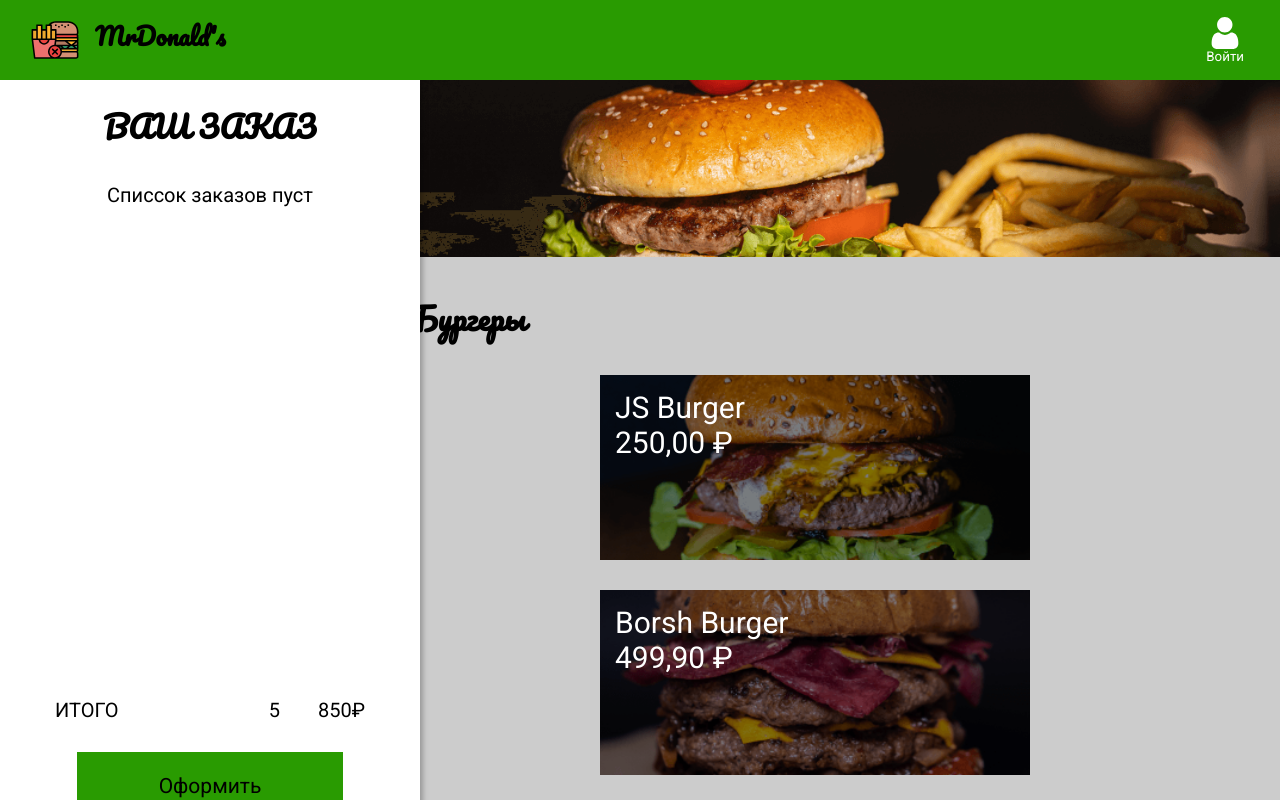
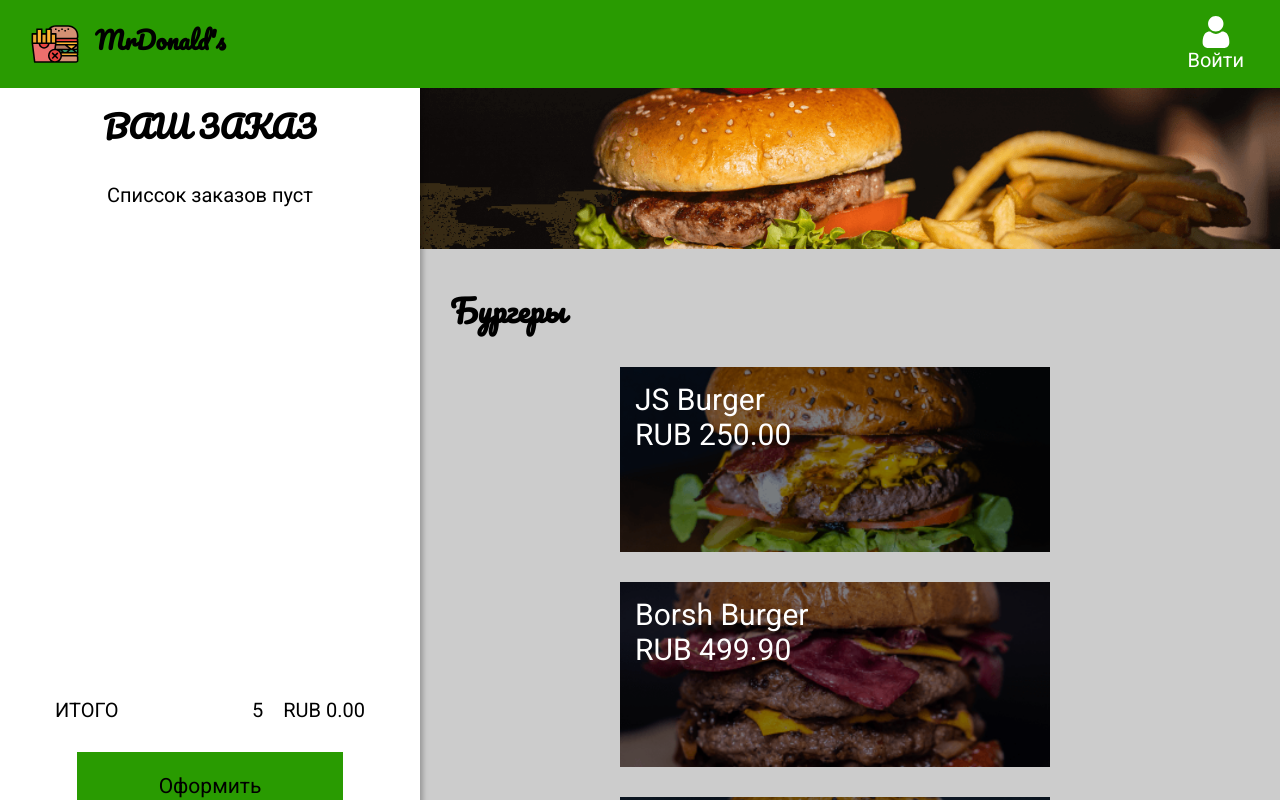
Before and after one commit to Danila-Mur/react-donalds, a React (Create React App) app: page / in a window 1280 px wide. Shown: the top 800 px of the page. Built offline with nearby package versions, Linux system fonts and the light colour scheme.

Commit message:
add counter, add formatCurrency

```diff
--- a/src/App.js
+++ b/src/App.js
@@ -1,5 +1,5 @@
 import React from 'react';
-import { GlobalStyle } from './Components/Style/GlobalStyle';
+import { GlobalStyle } from './Components/Styled/GlobalStyle';
 import { NavBar } from './Components/NavBar/NavBar';
 import { Menu } from './Components/Menu/Menu';
 import { ModalItem } from './Components/Modal/ModalItem';
--- /dev/null
+++ b/src/Components/Functions/secondaryFunction.js
@@ -0,0 +1,7 @@
+export const totalPriceItems = (order) => order.price * order.count;
+
+export const formatCurrency = (n, curr, LanguageFormat = undefined) =>
+  Intl.NumberFormat(LanguageFormat, {
+    style: 'currency',
+    currency: curr,
+  }).format(n);
--- /dev/null
+++ b/src/Components/Hooks/useCount.js
@@ -0,0 +1,9 @@
+import { useState } from 'react';
+
+export function useCount() {
+  const [count, setCount] = useState(1);
+
+  const onChange = (e) => setCount(e.target.value);
+
+  return { count, setCount, onChange };
+}
--- a/src/Components/Menu/ListItem.js
+++ b/src/Components/Menu/ListItem.js
@@ -1,5 +1,6 @@
 import React from 'react';
 import styled from 'styled-components';
+import { formatCurrency } from '../Functions/secondaryFunction';
 
 const List = styled.ul`
   display: flex;
@@ -46,12 +47,7 @@
     {itemList.map((item) => (
       <Item img={item.img} key={item.id} onClick={() => setOpenItem(item)}>
         <p>{item.name}</p>
-        <p>
-          {item.price.toLocaleString('ru-RU', {
-            style: 'currency',
-            currency: 'RUB',
-          })}
-        </p>
+        <p>{formatCurrency(item.price, 'RUB')}</p>
       </Item>
     ))}
   </List>
--- a/src/Components/Menu/Menu.js
+++ b/src/Components/Menu/Menu.js
@@ -7,7 +7,7 @@
 const MenuStyled = styled.main`
   background-color: #ccc;
   margin-top: 80px;
-  margin-left: 380px;
+  margin-left: 420px;
 `;
 
 const SectionMenu = styled.section`
--- /dev/null
+++ b/src/Components/Modal/CountItem.js
@@ -0,0 +1,38 @@
+import React from 'react';
+import styled from 'styled-components';
+
+const CountWrapper = styled.div`
+  display: flex;
+  justify-content: space-between;
+  width: 100%;
+`;
+
+const CountInut = styled.input`
+  width: 50px;
+  font-size: 20px;
+`;
+
+const ButtonCount = styled.button`
+  background-color: transparent;
+`;
+
+export function CountItem({ count, setCount, onChange }) {
+  return (
+    <CountWrapper>
+      <span>Количество</span>
+      <div>
+        <ButtonCount disabled={count <= 1} onClick={() => setCount(count - 1)}>
+          -
+        </ButtonCount>
+        <CountInut
+          type="number"
+          min="1"
+          max="100"
+          value={count < 1 ? 1 : count}
+          onChange={onChange}
+        />
+        <ButtonCount onClick={() => setCount(count + 1)}>+</ButtonCount>
+      </div>
+    </CountWrapper>
+  );
+}
--- a/src/Components/Modal/ModalItem.js
+++ b/src/Components/Modal/ModalItem.js
@@ -1,6 +1,9 @@
 import React from 'react';
 import styled from 'styled-components';
 import { ButtonCheckout } from '../Button/ButtonCheckout';
+import { CountItem } from './CountItem';
+import { useCount } from '../Hooks/useCount';
+import { totalPriceItems, formatCurrency } from '../Functions/secondaryFunction';
 
 const Overlay = styled.div`
   position: fixed;
@@ -54,7 +57,17 @@
   font-weight: 400;
 `;
 
+const TotalPriceItem = styled.div`
+  display: flex;
+  justify-content: space-between;
+  width: 100%;
+`;
+
+
+
 export const ModalItem = ({ openItem, setOpenItem, orders, setOrders }) => {
+  const counter = useCount();
+
   const closeModal = (e) => {
     if (e.target.id === 'overlay') {
       setOpenItem(null);
@@ -63,6 +76,7 @@
 
   const order = {
     ...openItem,
+    count: counter.count,
   };
 
   const addToOrder = () => {
@@ -77,13 +91,13 @@
         <Info>
           <InfoHeader>
             <InfoTitle>{openItem.name}</InfoTitle>
-            <InfoPrice>
-              {openItem.price.toLocaleString('ru-RU', {
-                style: 'currency',
-                currency: 'RUB',
-              })}
-            </InfoPrice>
+            <InfoPrice>{formatCurrency(openItem.price, 'RUB')}</InfoPrice>
           </InfoHeader>
+          <CountItem {...counter} />
+          <TotalPriceItem>
+            <span>Цена:</span>
+            <span>{formatCurrency(totalPriceItems(order), 'RUB')}</span>
+          </TotalPriceItem>
           <ButtonCheckout onClick={addToOrder}>Добавить</ButtonCheckout>
         </Info>
       </Modal>
--- a/src/Components/Order/Order.js
+++ b/src/Components/Order/Order.js
@@ -2,6 +2,10 @@
 import styled from 'styled-components';
 import { ButtonCheckout } from '../Button/ButtonCheckout';
 import { OrderListItem } from './OrderListItem';
+import {
+  totalPriceItems,
+  formatCurrency,
+} from '../Functions/secondaryFunction';
 
 const OrderStyled = styled.section`
   position: fixed;
@@ -46,6 +50,11 @@
 `;
 
 export const Order = ({ orders }) => {
+  const total = orders.reduce(
+    (result, order) => totalPriceItems(order) + result,
+    0
+  );
+
   return (
     <>
       <OrderStyled>
@@ -64,7 +73,7 @@
         <Total>
           <span>ИТОГО</span>
           <span>5</span>
-          <TotalPrice>850₽</TotalPrice>
+          <TotalPrice>{formatCurrency(total, 'RUB')}</TotalPrice>
         </Total>
         <ButtonCheckout>Оформить</ButtonCheckout>
       </OrderStyled>
--- a/src/Components/Order/OrderListItem.js
+++ b/src/Components/Order/OrderListItem.js
@@ -1,6 +1,10 @@
 import React from 'react';
 import styled from 'styled-components';
 import trashImage from '../../image/trash.svg';
+import {
+  totalPriceItems,
+  formatCurrency,
+} from '../Functions/secondaryFunction';
 
 const OrderItemStyled = styled.li`
   display: flex;
@@ -34,13 +38,8 @@
 export const OrderListItem = ({ order }) => (
   <OrderItemStyled>
     <ItemName>{order.name}</ItemName>
-    <span>2</span>
-    <ItemPrice>
-      {order.price.toLocaleString('ru-RU', {
-        style: 'currency',
-        currency: 'RUB',
-      })}
-    </ItemPrice>
+    <span>{order.count}</span>
+    <ItemPrice>{formatCurrency(totalPriceItems(order), 'RUB')}</ItemPrice>
     <TrashButton />
   </OrderItemStyled>
 );
--- a/src/Components/Style/GlobalStyle.js
+++ b/src/Components/Styled/GlobalStyle.js
@@ -43,6 +43,13 @@
   cursor: pointer;
 }
 input, button {
-  font-family: inherit;
+  font: inherit;
+}
+input[type="number"] {
+  -moz-appearance: textfield;
+}
+input::-webkit-outer-spin-button,
+input::-webkit-inner-spin-button {
+  -webkit-appearance: none;
 }
 `;
```
